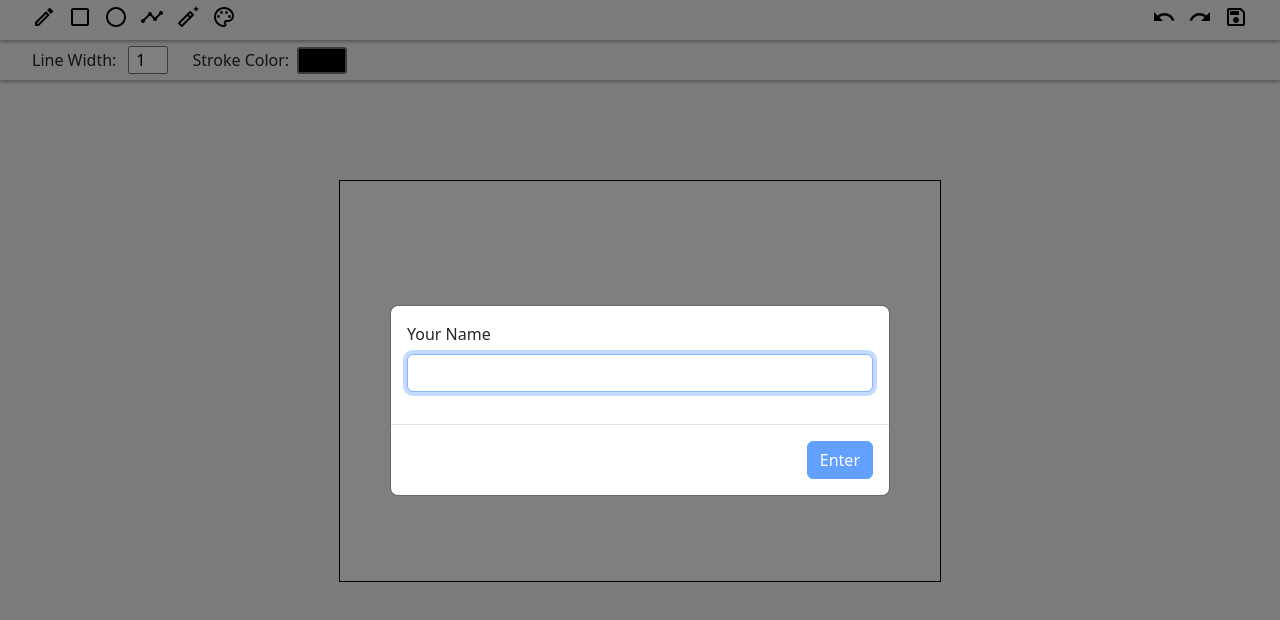
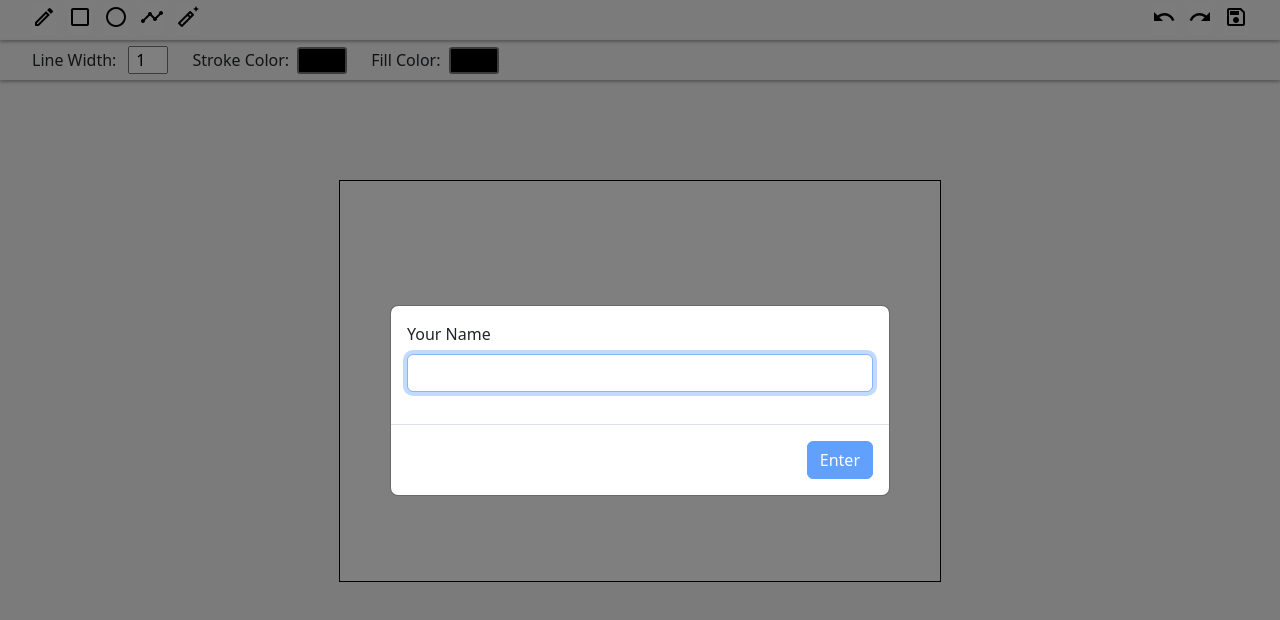
Before and after one commit to ihnatenkoo/Paint-Online, a React (Vite) app in the folder client/: page /f1867464cea8 in a window 1280 px wide. Shown: the top 620 px of the page. Built offline with nearby package versions, Linux system fonts and the light colour scheme.

Commit message:
Move fill color input to SettingBar

```diff
--- a/client/src/components/SettingBar/SettingBar.jsx
+++ b/client/src/components/SettingBar/SettingBar.jsx
@@ -26,6 +26,17 @@ const SettingBar = () => {
 				id='stroke-color'
 				type='color'
 			/>
+			<label
+				htmlFor='fill-color'
+				style={{ marginLeft: '24px', marginRight: '8px' }}
+			>
+				Fill Color:
+			</label>
+			<input
+				onChange={(e) => toolState.setFillStyle(e.target.value)}
+				id='fill-color'
+				type='color'
+			/>
 		</section>
 	);
 };
--- a/client/src/components/ToolBar/ToolBar.jsx
+++ b/client/src/components/ToolBar/ToolBar.jsx
@@ -5,10 +5,6 @@ import { Brush, Circle, Eraser, Line, Rectangle } from '../../tools/';
 import s from './ToolBar.module.scss';
 
 const ToolBar = () => {
-	const onChangeColor = (e) => {
-		toolState.setFillStyle(e.target.value);
-	};
-
 	return (
 		<section className={s.tool}>
 			<nav className={s.nav}>
@@ -56,16 +52,6 @@ const ToolBar = () => {
 					>
 						<span className='material-icons-outlined'>auto_fix_normal</span>
 					</button>
-					<button>
-						<label>
-							<span className='material-icons-outlined'>color_lens</span>
-							<input
-								onChange={onChangeColor}
-								type='color'
-								className={s.color_input}
-							/>
-						</label>
-					</button>
 				</div>
 				<div className={s.nav__section}>
 					<button onClick={() => canvasState.undo()}>
```
